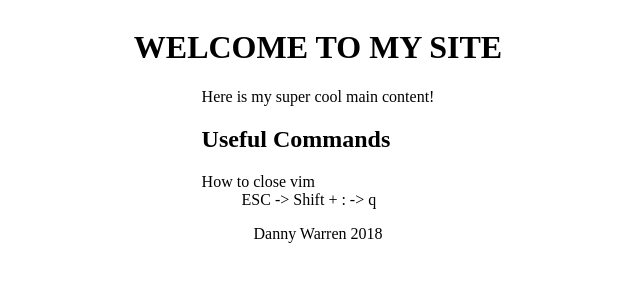
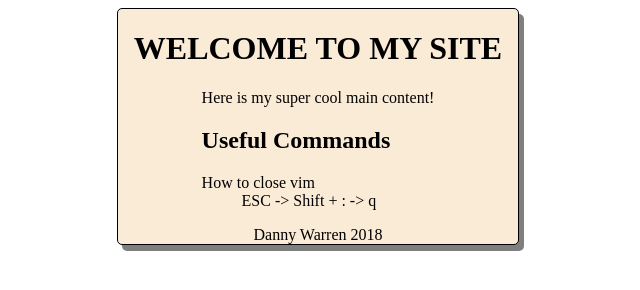
Before and after one commit to dannydwarren/cmd-website, a plain HTML site: page index.html in a window 1280 px wide. Shown: the whole page, without its empty margins (322-962 px from the left). Drawn offline with Linux system fonts and the light colour scheme.

Commit message:
Added background color

```diff
--- a/index.css
+++ b/index.css
@@ -2,4 +2,15 @@
 	display: flex;
 	flex-direction: column;
 	align-items: center;
+	border-style: solid;
+	border-width: 1px;
+	border-radius: 5px;
+	box-shadow: 5px 6px rgba(0, 0, 0, .5);
+	width: 400px;
+	background-color: antiquewhite;
 }
+.outerSiteContainer{
+	display: flex;
+	flex-direction: column;
+	align-items: center;
+}
```
